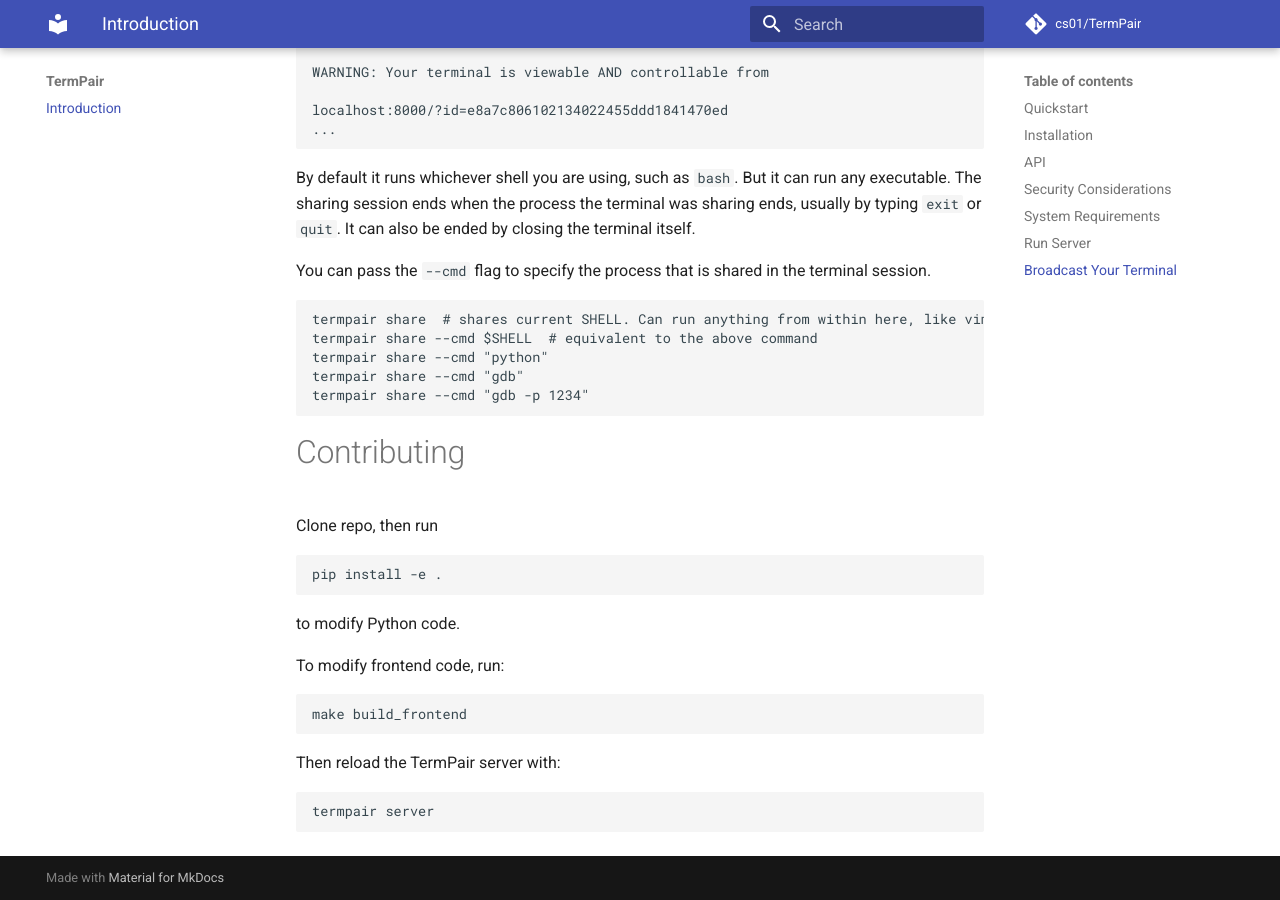
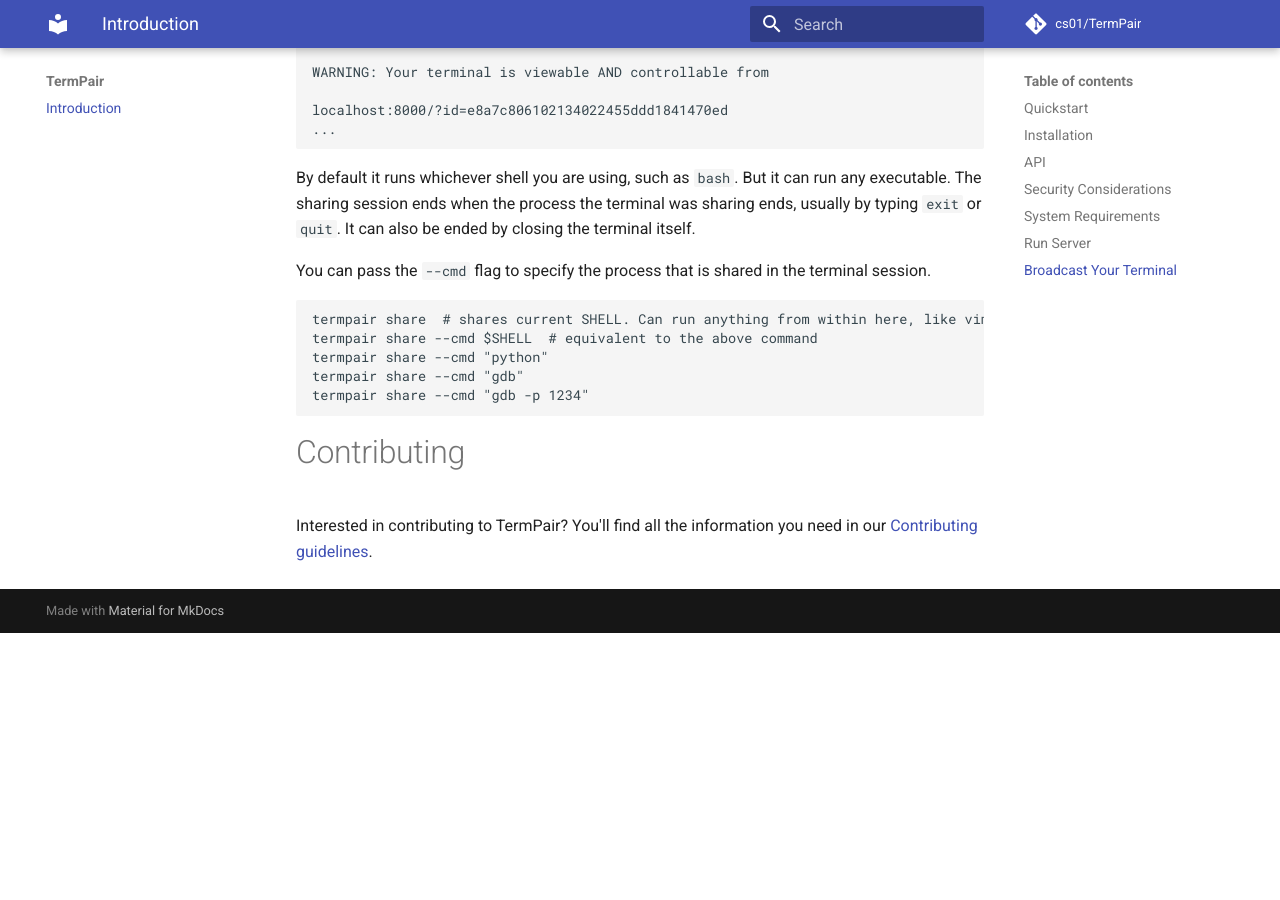
Before and after one commit to cs01/termpair, an MkDocs documentation site: the page built from docs/README.md, in a window 1280 px wide and 900 px high, scrolled down 4412 px. Built offline with MkDocs 1.6.1 and Material for MkDocs 9.7.7, drawn with Linux system fonts in a browser that asks for light colours; comment, search, counter and statistics services are not loaded; after the commit the page ends 5045 px from its top, so only the background shows below that.

Commit message:
update contributing guidelines, add link to them in docs site

````diff
--- a/docs/README.md
+++ b/docs/README.md
@@ -158,22 +158,4 @@ termpair share --cmd "gdb -p 1234"
 
 # Contributing
 
-Clone repo, then run
-
-```
-pip install -e .
-```
-
-to modify Python code.
-
-To modify frontend code, run:
-
-```
-make build_frontend
-```
-
-Then reload the TermPair server with:
-
-```
-termpair server
-```
+Interested in contributing to TermPair? You'll find all the information you need in our [Contributing guidelines](https://github.com/cs01/termpair/blob/master/CONTRIBUTING.md).
````
Also changed, not shown: CONTRIBUTING.md (+45 -10 lines).
